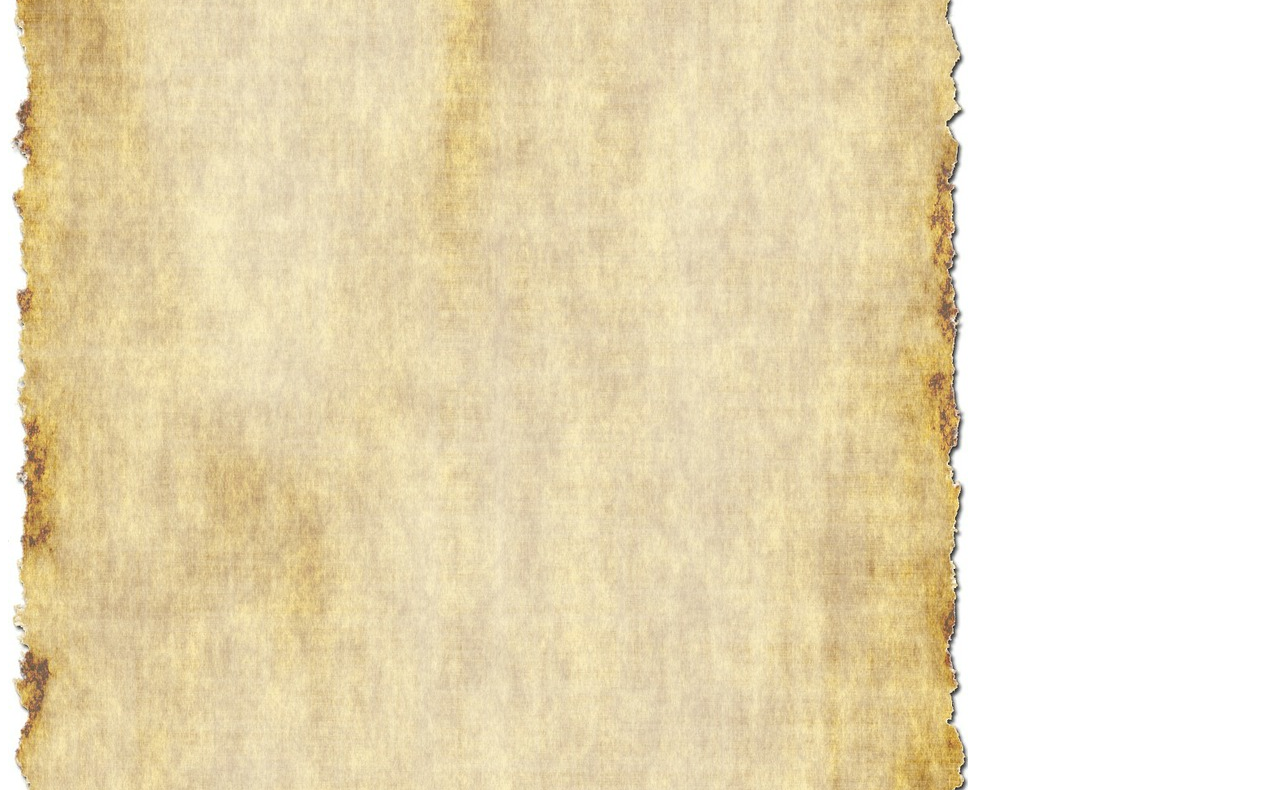
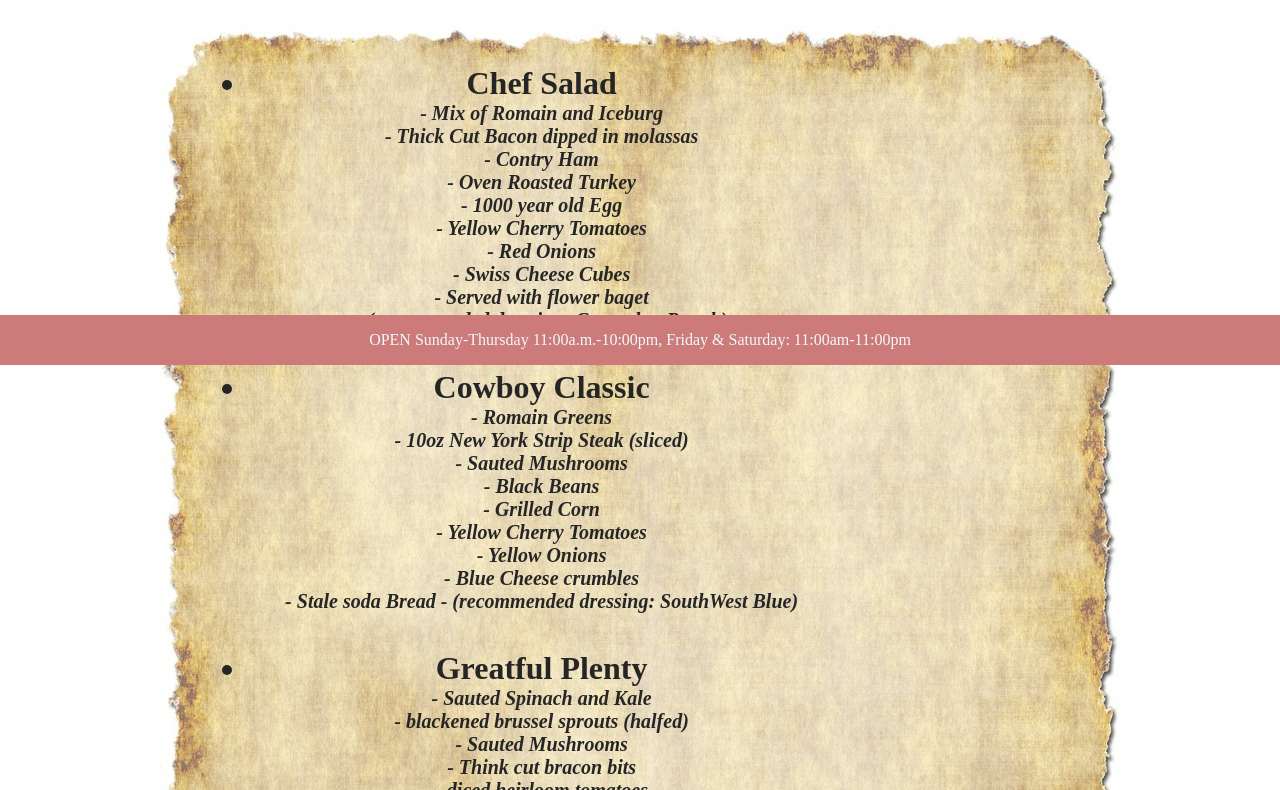
Before and after one commit to Mstewart6714/Salad-Restaurant, a plain HTML site: page greens.html in a window 1280 px wide. Shown: the part 435-1225 px from the top of the page. Drawn offline with nearby package versions, Linux system fonts and the light colour scheme; the site is published under a folder, as on GitHub Pages, so addresses that start at the root find nothing.

Commit message:
Update greens.html
removed / before link to css folder

```diff
--- a/greens.html
+++ b/greens.html
@@ -3,7 +3,7 @@
 
 <head>
     <title>Sali'Vinos</title>
-    <link rel="stylesheet" href="/css/stylegreens.css" type="text/css" />
+    <link rel="stylesheet" href="css/stylegreens.css" type="text/css" />
     <meta name="viewport" content="width=device-width, initial-scale=1">
 
   </head>
```
